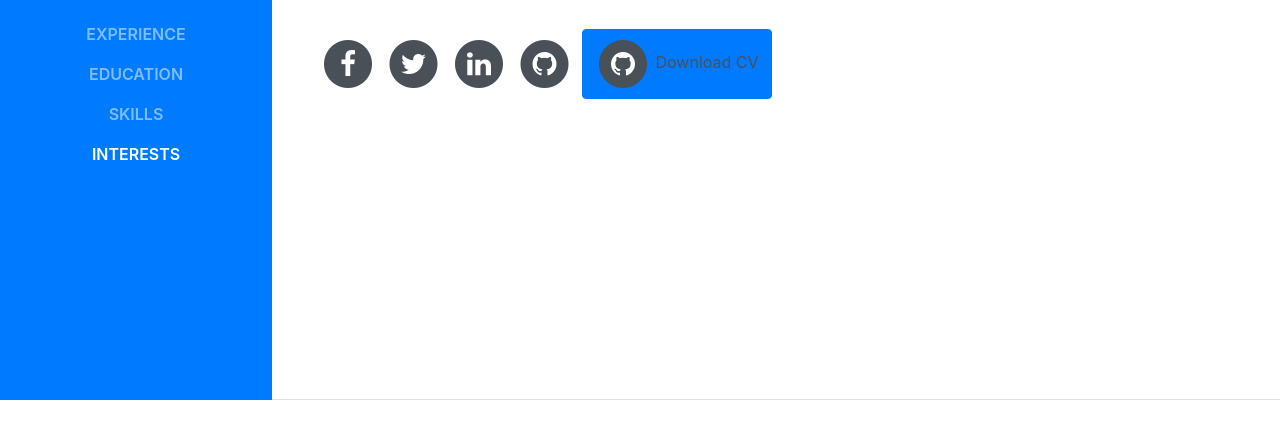
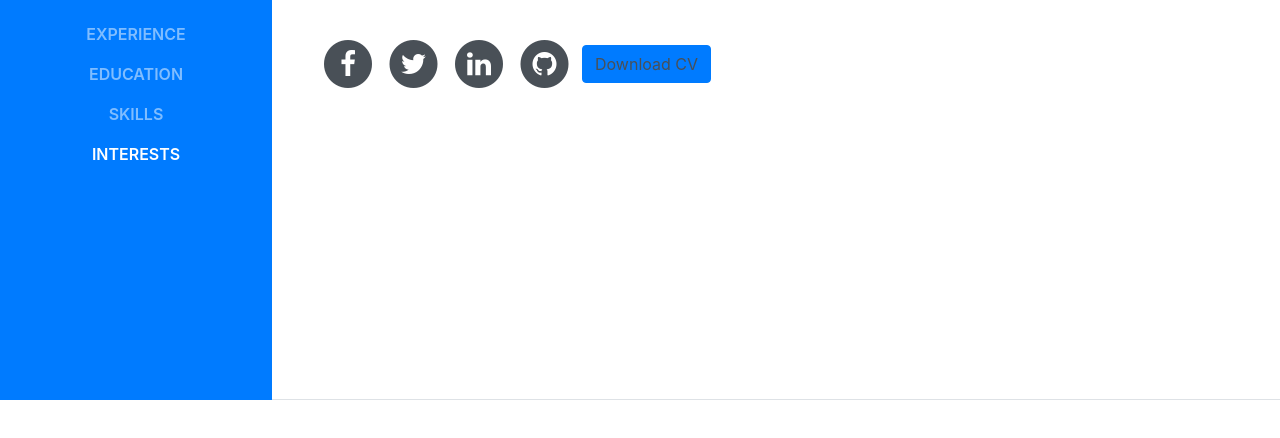
Before and after one commit to MUFADDALKHAMUSI/portfolio, a website with bundled scripts: page index.html in a window 1280 px wide. Shown: the part 400-838 px from the top of the page. Built offline with nearby package versions, Linux system fonts and the light colour scheme; a web font is replaced by a local one.

Commit message:
Update index.html

```diff
--- a/index.html
+++ b/index.html
@@ -141,10 +141,6 @@
                     </li>
                     <li class="list-inline-item">
                         <a href="CV-Mufaddal Khamusi.pdf" class="btn btn-primary">
-                            <span class="fa-stack fa-lg">
-                                <i class="fa fa-circle fa-stack-2x"></i>
-                                <i class="fa fa-github fa-stack-1x fa-inverse"></i>
-                            </span>
                             Download CV
                         </a>
                     </li>
```
